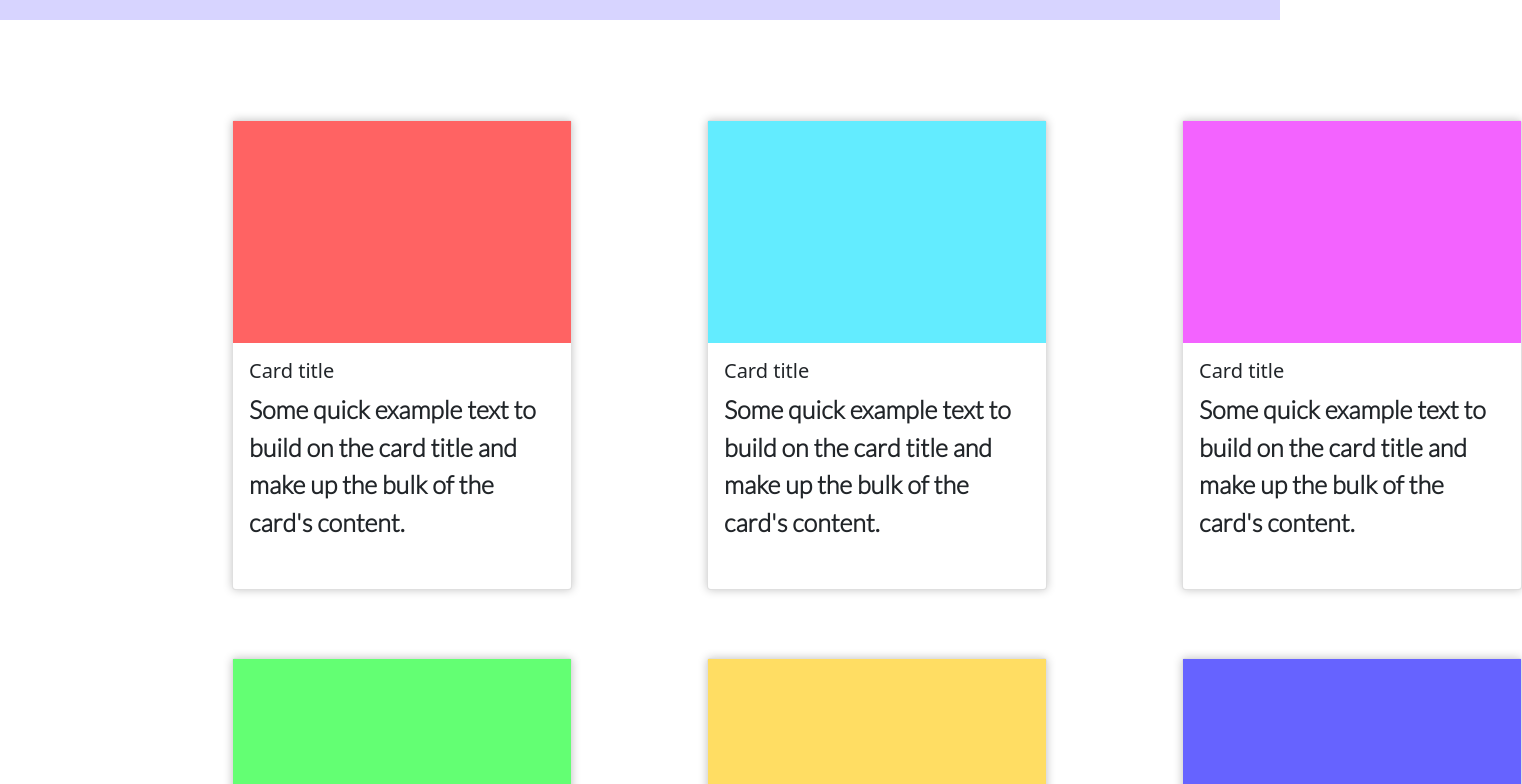
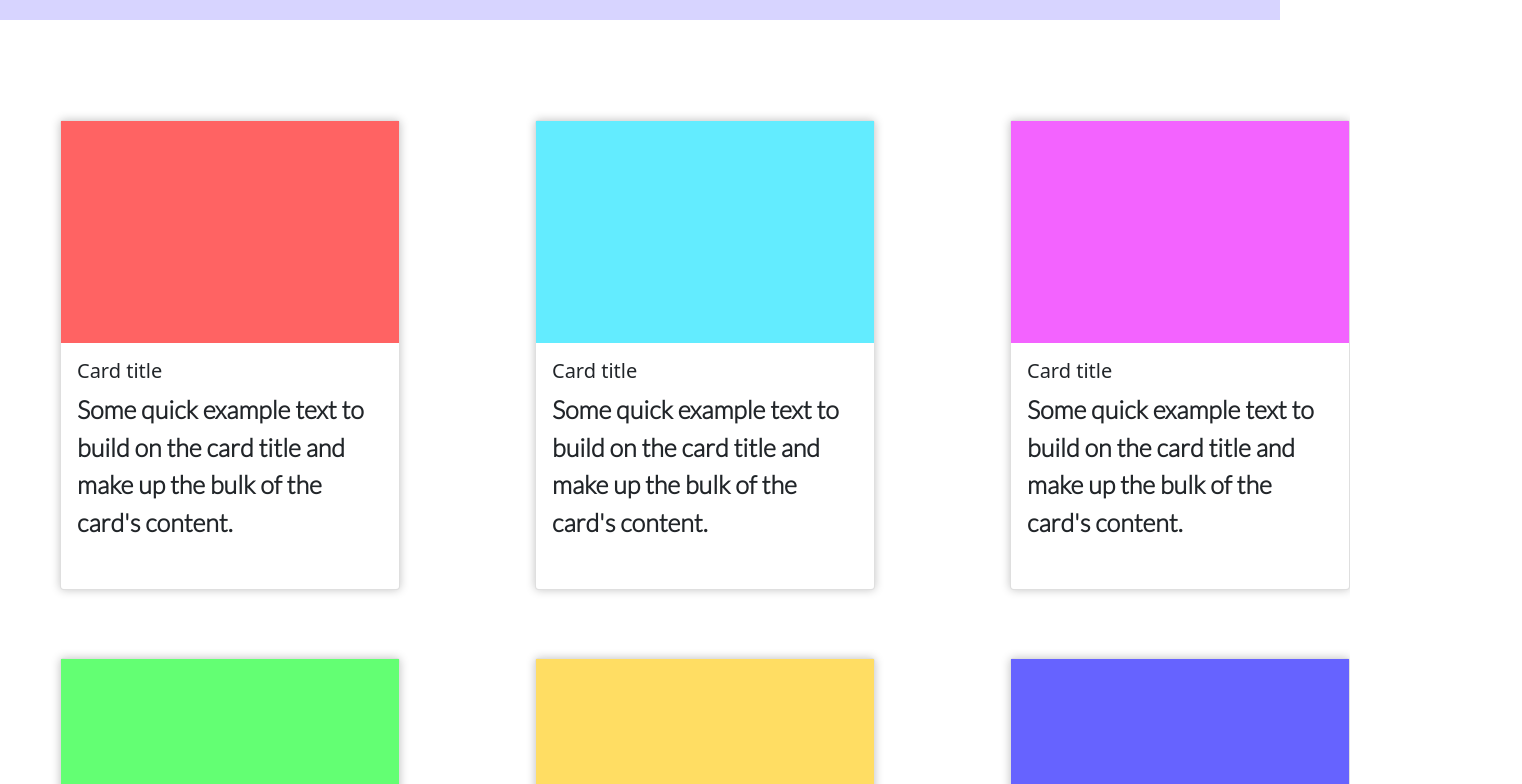
Before and after one commit to ruancs/One-page, a plain HTML site: page index.html in a window 1280 px wide. Shown: the part 540-1324 px from the top of the page, 1522 px wide, since content can reach past the window. Drawn offline with nearby package versions, Linux system fonts and the light colour scheme.

Commit message:
ajuste de margem

```diff
--- a/style.css
+++ b/style.css
@@ -39,7 +39,7 @@ p{
 
 .m{
     margin: 100px;
-    margin-left: 220px !important;
+    margin-left: 3rem !important;
 }
 
 .color-1{
```
